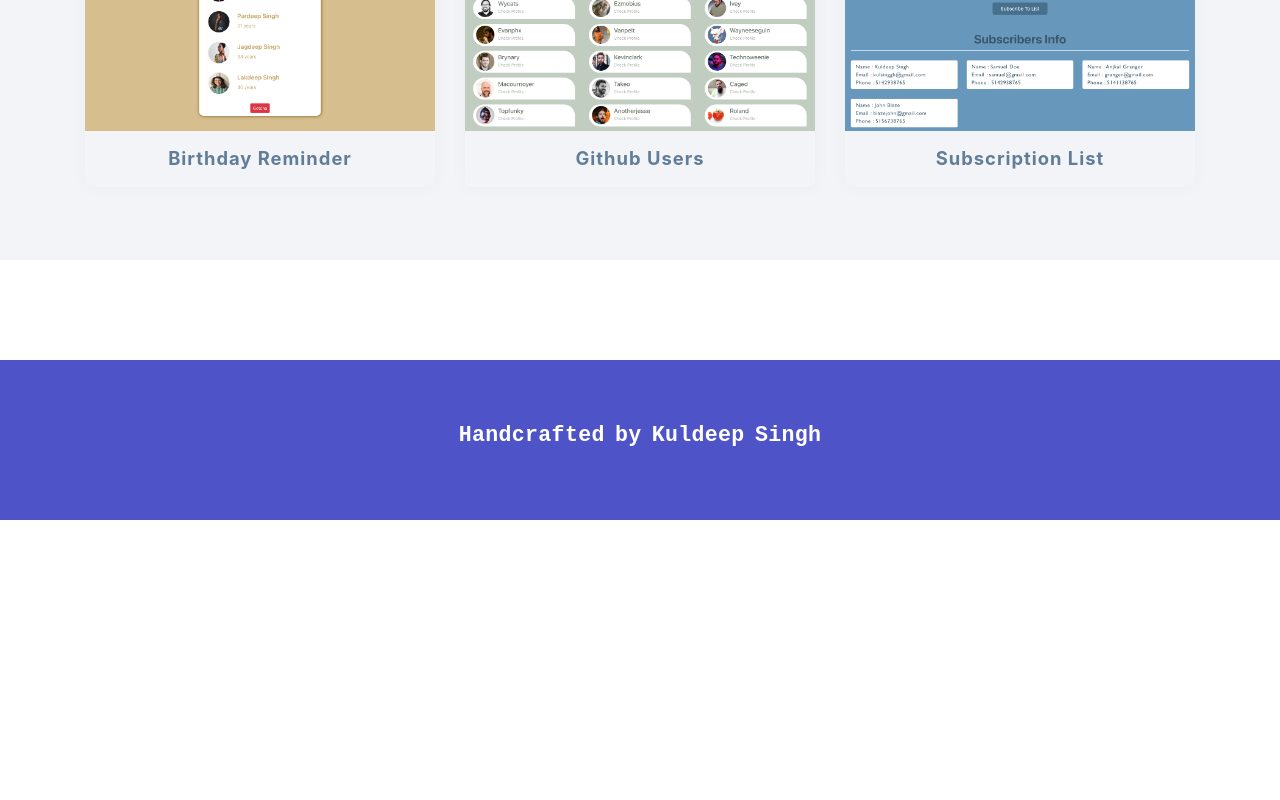
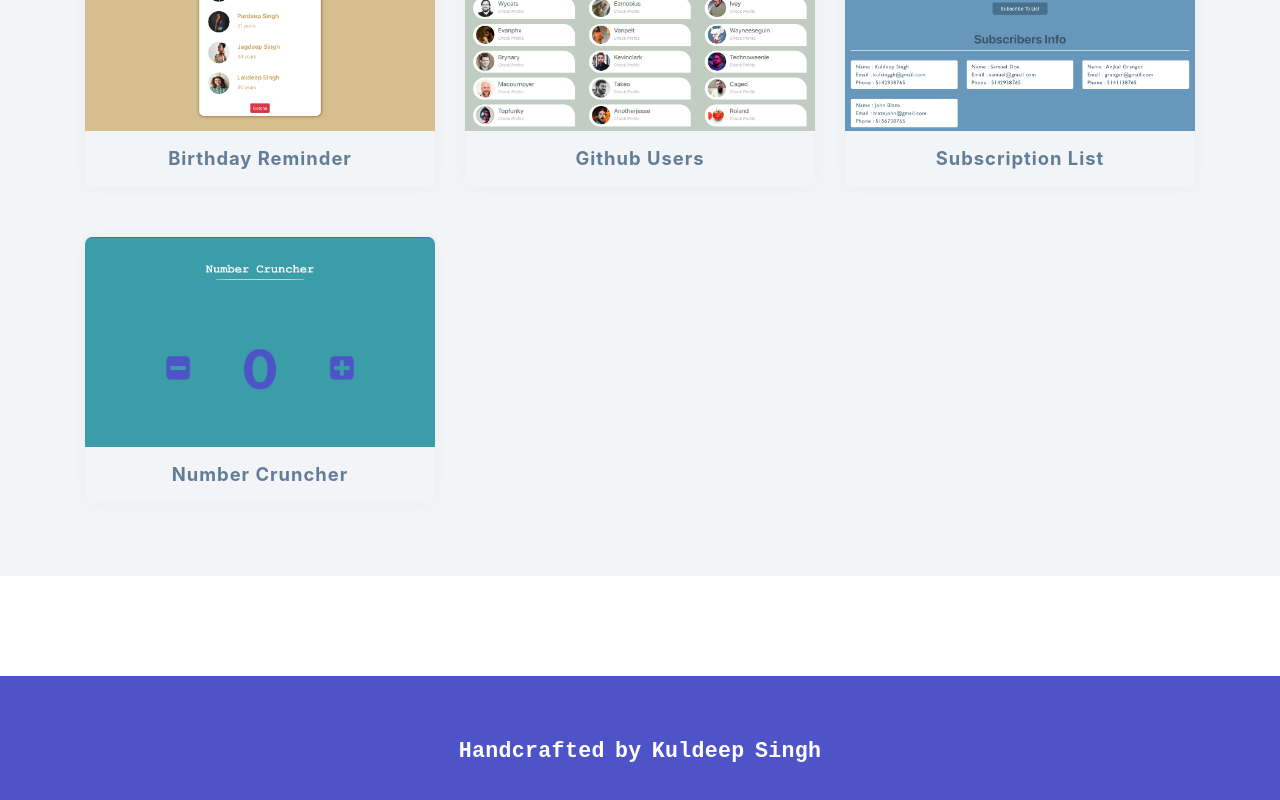
Before and after one commit to Gilpix/React-Projects, a React (Create React App) app: page / in a window 1280 px wide. Shown: the part 1092-1892 px from the top of the page. Before the commit the page ends 1612 px from the top, so only its background shows below. Built offline with nearby package versions, Linux system fonts and the light colour scheme.

Commit message:
NumberCruncher project details added in projectData JSON file for home page

```diff
--- a/src/projectsData.js
+++ b/src/projectsData.js
@@ -1,5 +1,6 @@
 export const projectsData = [
     { id: 1, name: "Birthday Reminder", link: "/birthday", learn: 'Components | UseState', image: "/assets/birthday.png" },
     { id: 2, name: "Github Users", link: "/github", learn: 'UseEffect', image: "/assets/github.png" },
-    { id: 3, name: "Subscription List", link: "/subscribe", learn: 'Multiple Input Forms', image: "/assets/subscribers.png" }
+    { id: 3, name: "Subscription List", link: "/subscribe", learn: 'Multiple Input Forms', image: "/assets/subscribers.png" },
+    { id: 4, name: "Number Cruncher ", link: "/calci", learn: 'useReducer hook', image: "/assets/counter.png" }
 ];
```
